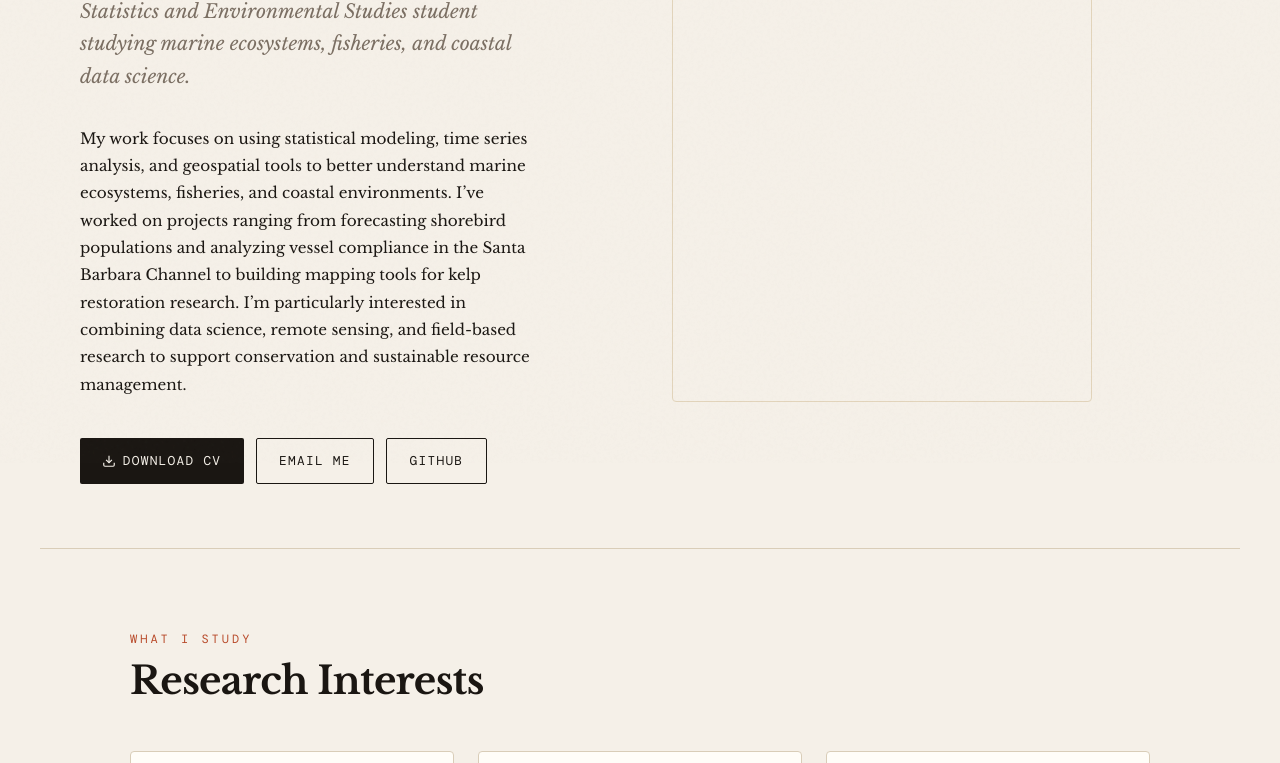
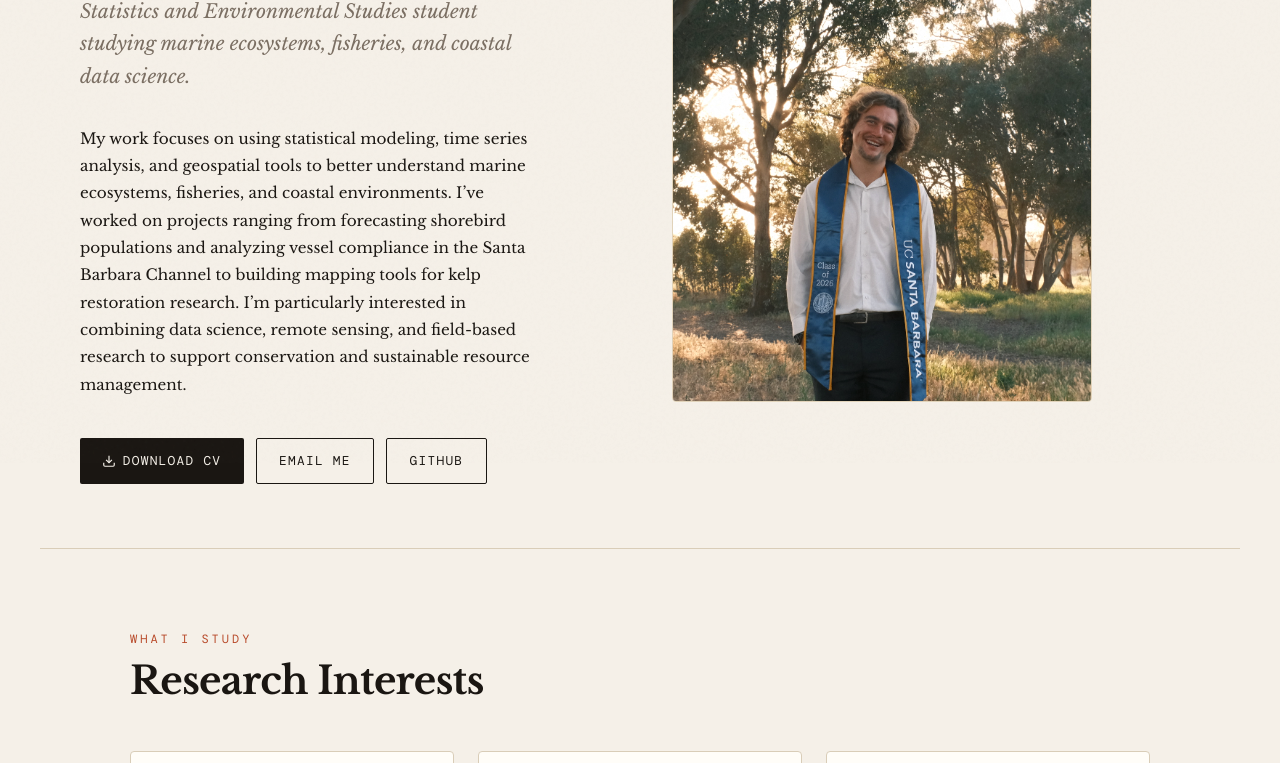
Before and after one commit to benbray03/benbray03.github.io, a plain HTML site: page index.html in a window 1280 px wide. Shown: the part 337-1100 px from the top of the page. Drawn offline with nearby package versions, Linux system fonts and the light colour scheme; a web font is replaced by a local one.

Commit message:
Update profile image source and alt text

```diff
--- a/index.html
+++ b/index.html
@@ -546,7 +546,7 @@
     </div>
 
     <div class="hero-photo">
-      <img src="PROFILE.JPG" alt="Your Name" />
+      <img src="IMG_2603.JPG" alt="Benjamin Bray" />
       </div>
     </div>
   </section>
```
